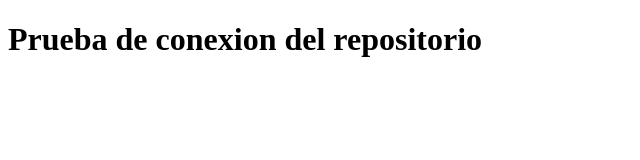
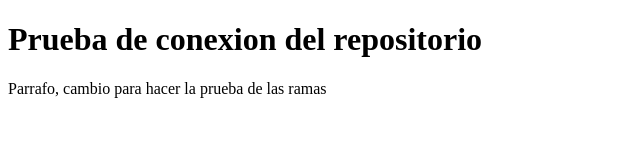
Before and after one commit to 98141/Alura_prueba, a plain HTML site: page contacto.html in a window 1280 px wide. Shown: the whole page, without its empty margins (0-640 px from the left). Drawn offline with Linux system fonts and the light colour scheme.

Commit message:
Prueba de ramas

```diff
--- a/contacto.html
+++ b/contacto.html
@@ -7,5 +7,6 @@
 </head>
 <body>
     <h1>Prueba de conexion del repositorio</h1>
+    <p>Parrafo, cambio para hacer la prueba de las ramas</p>
 </body>
 </html>
```
